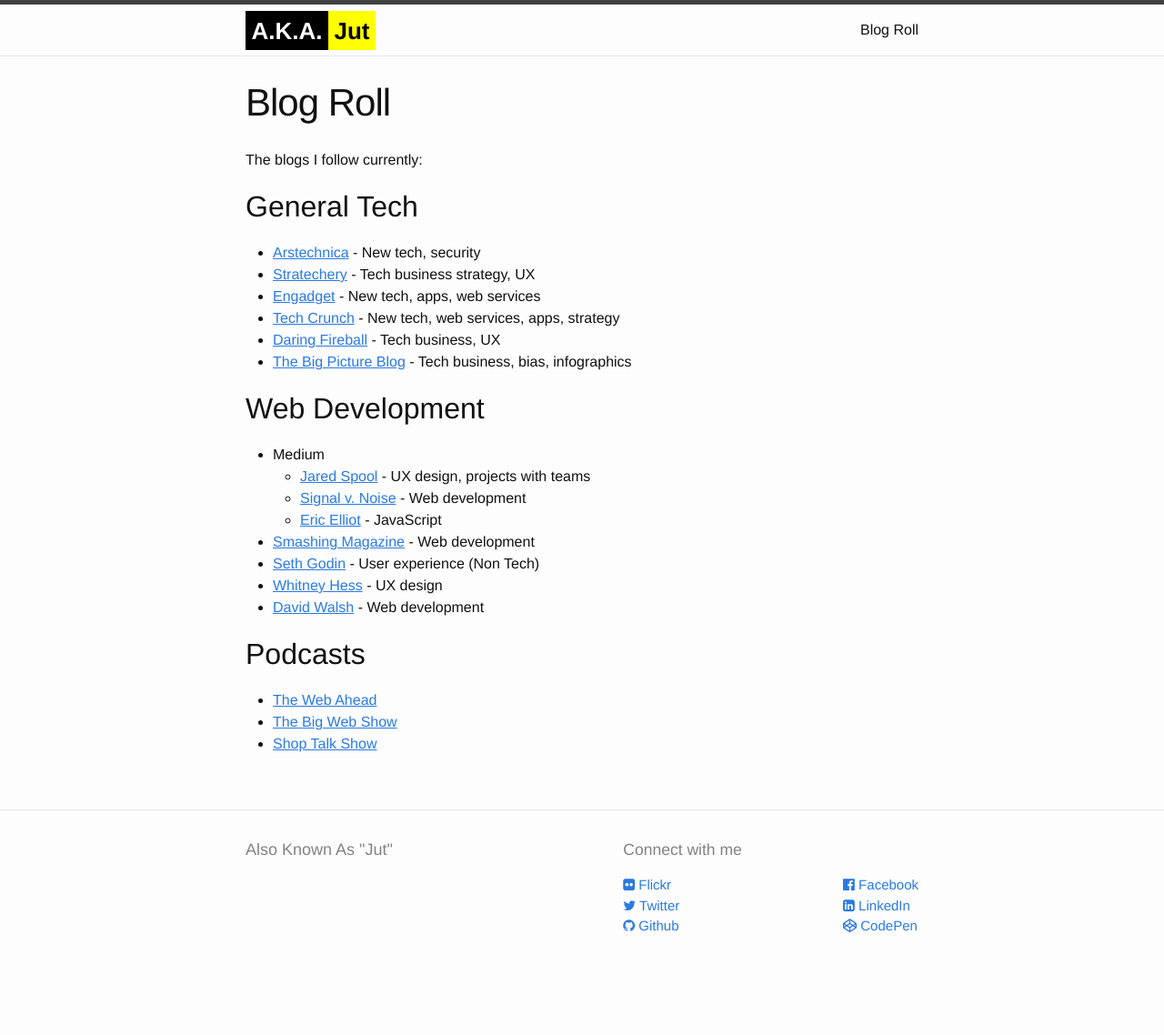
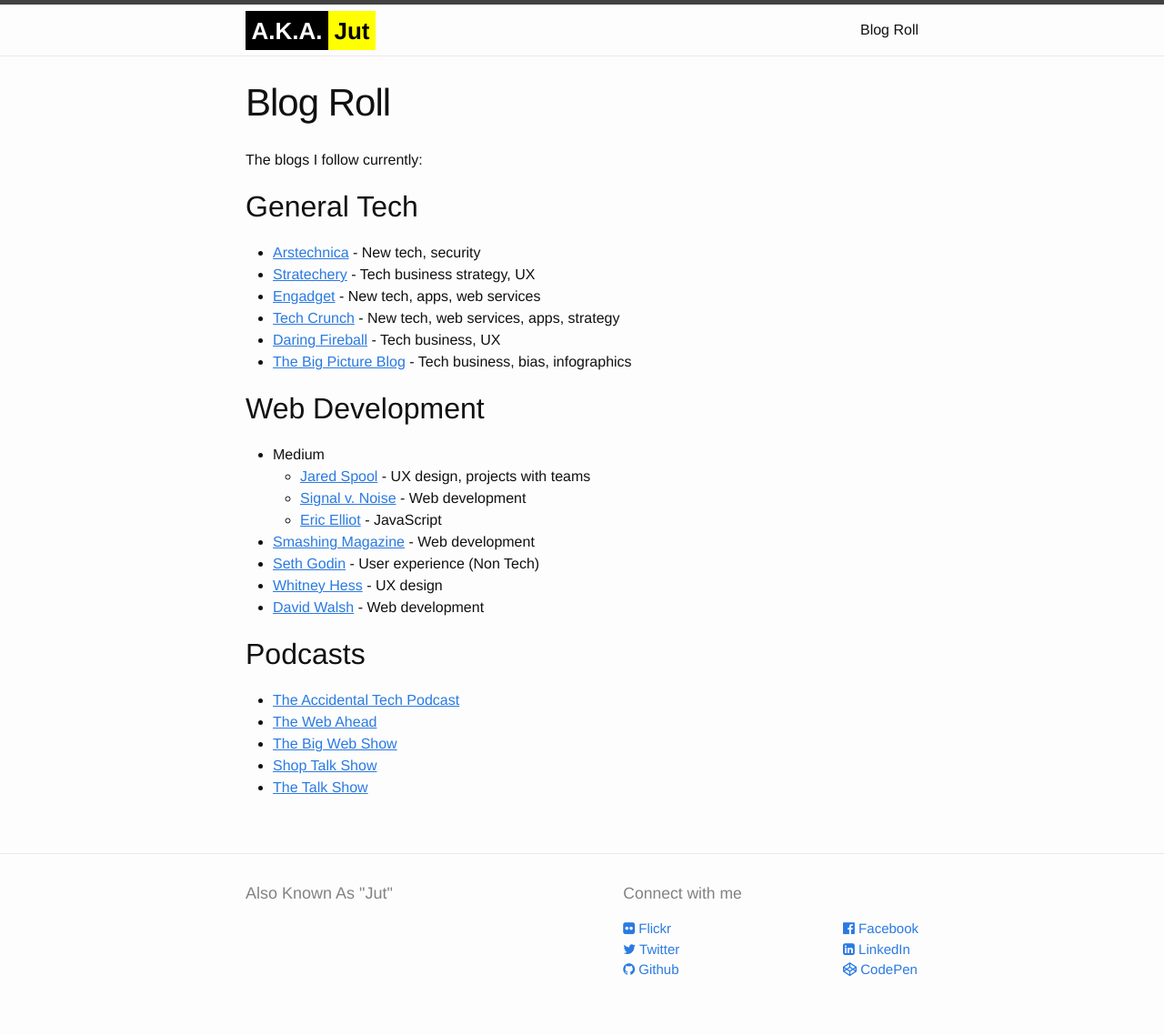
Before and after one commit to akajut/akajut.github.io, a Jekyll site: the page built from blogroll.md, in a window 1280 px wide. Shown: the whole page at 91% size. Built offline with Jekyll 4.4.1, drawn with Linux system fonts in a browser that asks for light colours; nearby versions of some CDN libraries; before the commit the page ends 1090 px from its top, so only the background shows below that.

Commit message:
Added More Podcasts

```diff
--- a/blogroll.md
+++ b/blogroll.md
@@ -31,6 +31,8 @@
 
 Podcasts
 ------------
+* [The Accidental Tech Podcast](http://atp.fm/)
 * [The Web Ahead](http://5by5.tv/webahead)
 * [The Big Web Show](http://5by5.tv/bigwebshow)
 * [Shop Talk Show](http://shoptalkshow.com/)
+* [The Talk Show](https://daringfireball.net/thetalkshow/)
```
